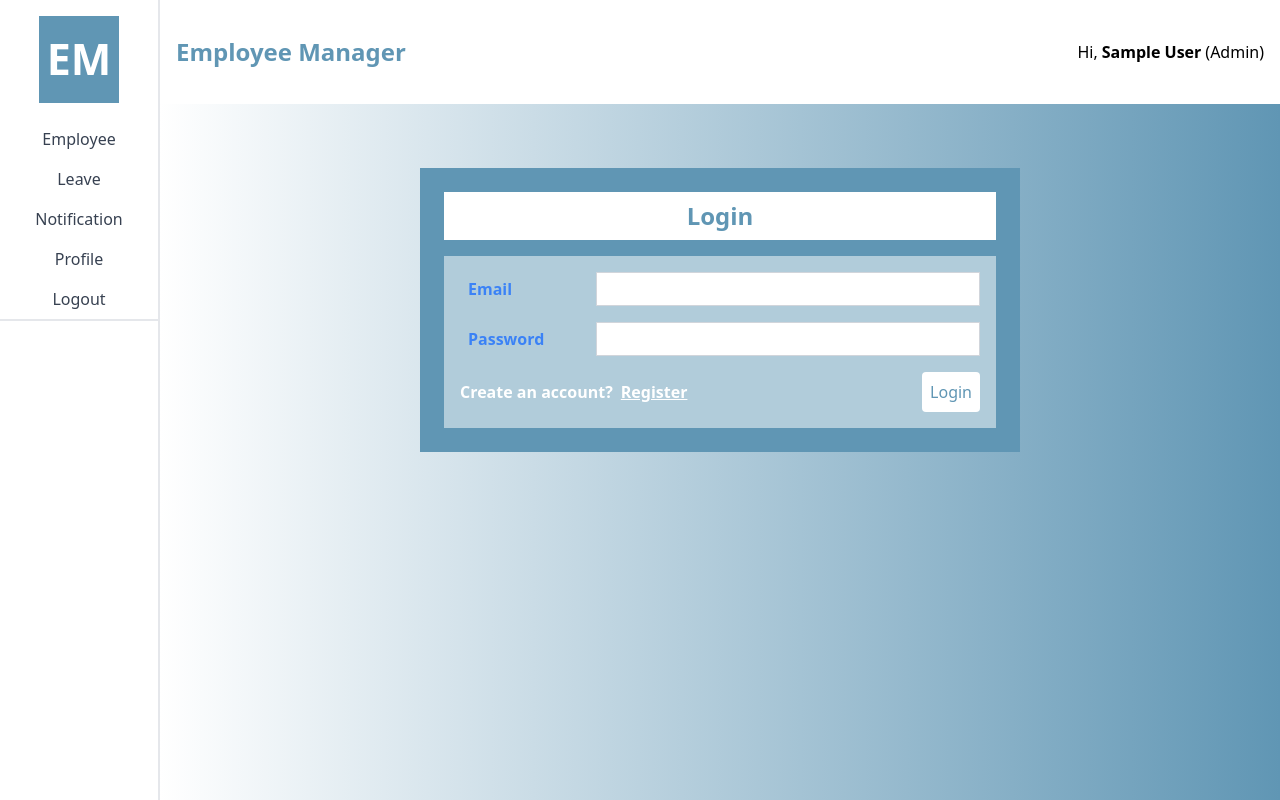
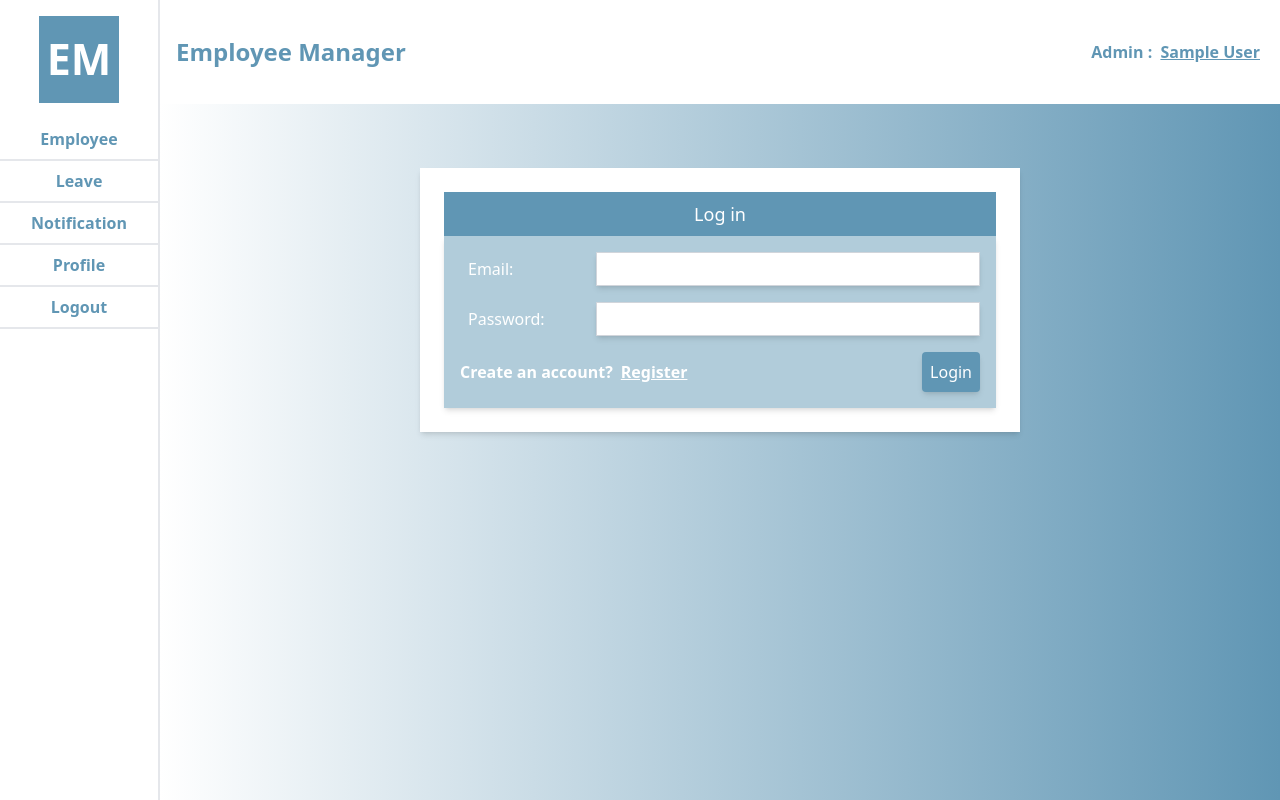
Before and after one commit to alisonwu6/employee-manager, a React (Vite) app in the folder frontend/: page /login in a window 1280 px wide. Built offline with nearby package versions, Linux system fonts and the light colour scheme; sample sign-in values are in the browser's storage.

Commit message:
Fix colour and style

```diff
--- a/frontend/src/components/employee/adminTable.jsx
+++ b/frontend/src/components/employee/adminTable.jsx
@@ -47,7 +47,7 @@ const AdminEmployeeTable = () => {
                             Employee Record
                         </h2>
                     </div>
-                    <button onClick={handleAdd} className="text-sm bg-sky-800 text-white px-4 py-1 rounded hover:bg-blue-100 hover:text-primary absolute right-10 top-1/2 transform -translate-y-1/2"><span>Add</span></button>
+                    <button onClick={handleAdd} className="text-sm bg-sky-800 text-white px-4 py-1 rounded hover:bg-blue-100 hover:text-primary absolute right-6 top-1/2 transform -translate-y-1/2"><span>Add</span></button>
                 </div>
 
                 <table className="w-full bg-white border-collapse">
@@ -88,6 +88,8 @@ const AdminEmployeeTable = () => {
                                 <td className="py-4 whitespace-nowrap border"></td>
                                 <td className="py-4 whitespace-nowrap border"></td>
                                 <td className="py-4 whitespace-nowrap border"></td>
+                                <td className="py-4 whitespace-nowrap border"></td>
+                                <td className="py-4 whitespace-nowrap border"></td>
                             </tr>
                         ))}
                     </tbody>
--- a/frontend/src/components/employee/userTable.jsx
+++ b/frontend/src/components/employee/userTable.jsx
@@ -63,6 +63,7 @@ const UserEmployeeTable = () => {
                                 <td className="py-4 whitespace-nowrap border"></td>
                                 <td className="py-4 whitespace-nowrap border"></td>
                                 <td className="py-4 whitespace-nowrap border"></td>
+                                <td className="py-4 whitespace-nowrap border"></td>
                             </tr>
                         ))}
                     </tbody>
--- a/frontend/src/components/layout.jsx
+++ b/frontend/src/components/layout.jsx
@@ -20,8 +20,8 @@ const Layout = () => {
   const linkClass = (path) =>
     `block p-2 ${
       location.pathname.startsWith(path)
-        ? "bg-primary text-white"
-        : "text-gray-700 hover:bg-primary hover:text-white"
+        ? "bg-primary text-white font-bold"
+        : "text-primary font-bold hover:bg-primary hover:text-white hover:font-bold"
     }`;
 
   const handleLogout = () => {
@@ -42,31 +42,31 @@ const Layout = () => {
           <nav className="mt-4 text-center">
             <Link
               to="/employee"
-              className={linkClass("/employee")}
+              className={`${linkClass("/employee")} border-b-2`}
             >
               Employee
             </Link>
             <Link
               to="/leaves"
-              className={linkClass("/leaves")}
+              className={`${linkClass("/leaves")} border-b-2`}
             >
               Leave
             </Link>
             <Link
               to="/notifications"
-              className={linkClass("/notifications")}
+              className={`${linkClass("/notifications")} border-b-2`}
             >
               Notification
             </Link>
             <Link
               to="/profile"
-              className={linkClass("/profile")}
+              className={`${linkClass("/profile")} border-b-2`}
             >
               Profile
             </Link>
             <button
               onClick={handleLogout}
-              className="block p-2 text-gray-700 hover:text-white hover:bg-primary border-b-2 w-full"
+              className="block p-2 text-primary hover:text-white hover:bg-primary border-b-2 w-full hover:font-bold font-bold"
             >
               Logout
             </button>
@@ -82,9 +82,8 @@ const Layout = () => {
           <h1 className="text-primary text-2xl font-bold">Employee Manager</h1>
           {user && (
             <div>
-              <span>Hi,</span>
-              <span className="font-bold px-1">{user?.name}</span>
-              <span>({user?.isAdmin ? "Admin" : "Employee"})</span>
+              <span className="text-primary font-bold">{user?.isAdmin ? "Admin" : "Employee"} : </span>
+              <Link to="/Profile" className="font-bold px-1 text-primary underline cursor-pointer">{user?.name}</Link>
             </div>
           )}
         </header>
--- a/frontend/src/pages/Login.jsx
+++ b/frontend/src/pages/Login.jsx
@@ -23,34 +23,34 @@ const Login = () => {
   }
 
   return (
-    <div className="bg-primary w-[600px] p-6 mx-auto mt-10">
-      <h1 className="text-2xl font-bold mb-4 text-center bg-white py-2 text-primary">
-        Login
+    <div className="bg-white w-[600px] p-6 mx-auto mt-10 shadow-md">
+      <h1 className="text-2xl text-lg font-medium text-center bg-primary py-2 text-white">
+        Log in
       </h1>
       <form
         onSubmit={handleSubmit}
-        className="bg-primary-light space-y-4 p-4"
+        className="bg-primary-light space-y-4 p-4 shadow-md"
       >
         <div className="flex items-center justify-between">
-          <label className="pl-2 text-blue-500 font-bold">Email</label>
+          <label className="pl-2 text-white text-medium font-medium">Email:</label>
           <input
             type="email"
             value={formData.email}
             onChange={(e) =>
               setFormData({ ...formData, email: e.target.value })
             }
-            className="border border-gray-300 px-2 py-1 w-96"
+            className="border border-gray-300 px-2 py-1 w-96 shadow-md"
           />
         </div>
         <div className="flex items-center justify-between">
-          <label className="pl-2 text-blue-500 font-bold">Password</label>
+          <label className="pl-2 text-white text-medium font-medium">Password:</label>
           <input
             type="password"
             value={formData.password}
             onChange={(e) =>
               setFormData({ ...formData, password: e.target.value })
             }
-            className="border border-gray-300 px-2 py-1 w-96"
+            className="border border-gray-300 px-2 py-1 w-96 shadow-md"
           />
         </div>
         <div className="flex justify-between items-center">
@@ -63,7 +63,7 @@ const Login = () => {
               Register
             </Link>
           </div>
-          <button className="bg-white text-primary p-2 rounded">Login</button>
+          <button className="shadow-md bg-primary text-white p-2 rounded text-medium font-medium hover:bg-white hover:text-primary cursor pointer">Login</button>
         </div>
       </form>
     </div>
--- a/frontend/src/pages/Profile.jsx
+++ b/frontend/src/pages/Profile.jsx
@@ -60,17 +60,17 @@ function Profile() {
     <div className="bg-white p-6 shadow-lg">
       <div className="grid grid-cols-[6fr_4fr] gap-4">
         <div className="">
-          <h1 className="text-2xl font-bold text-center bg-primary py-2 text-white">
+          <h1 className="text-lg font-medium text-center bg-primary py-2 text-white">
             Profile
           </h1>
-          <div className="bg-blue-100 p-4">
+          <div className="bg-[#E5F5FE] p-4">
             <form
               onSubmit={handleSubmit}
               className="bg-white space-y-4 p-4"
             >
               <div className="flex items-center justify-between">
-                <label className="min-w-[120px] pl-2 text-blue-500 font-bold">
-                  Name
+                <label className="min-w-[120px] pl-2 text-primary text-md font-bold">
+                  Name:
                 </label>
                 <input
                   type="text"
@@ -80,8 +80,8 @@ function Profile() {
                 />
               </div>
               <div className="flex items-center justify-between">
-                <label className="min-w-[120px] pl-2 text-blue-500 font-bold">
-                  Gender
+                <label className="min-w-[120px] pl-2 text-primary text-md font-bold">
+                  Gender:
                 </label>
                 <select
                   value={formData.gender}
@@ -97,8 +97,8 @@ function Profile() {
                 </select>
               </div>
               <div className="flex items-center justify-between">
-                <label className="min-w-[120px] pl-2 text-blue-500 font-bold">
-                  Phone
+                <label className="min-w-[120px] pl-2 text-primary text-md font-bold">
+                  Phone:
                 </label>
                 <input
                   type="text"
@@ -110,8 +110,8 @@ function Profile() {
                 />
               </div>
               <div className="flex items-center justify-between">
-                <label className="min-w-[120px] pl-2 text-blue-500 font-bold">
-                  Address
+                <label className="min-w-[120px] pl-2 text-primary text-md font-bold">
+                  Address:
                 </label>
                 <input
                   type="text"
@@ -123,8 +123,8 @@ function Profile() {
                 />
               </div>
               <div className="flex items-center justify-between">
-                <label className="min-w-[120px] pl-2 text-blue-500 font-bold">
-                  Email
+                <label className="min-w-[120px] pl-2 text-primary text-md font-bold">
+                  Email:
                 </label>
                 <input
                   type="text"
@@ -134,8 +134,8 @@ function Profile() {
                 />
               </div>
               <div className="flex items-center justify-between">
-                <label className="min-w-[120px] pl-2 text-blue-500 font-bold">
-                  Salary
+                <label className="min-w-[120px] pl-2 text-primary text-md font-bold">
+                  Salary:
                 </label>
                 <input
                   type="text"
@@ -145,8 +145,8 @@ function Profile() {
                 />
               </div>
               <div className="flex items-center justify-between">
-                <label className="min-w-[120px] pl-2 text-blue-500 font-bold">
-                  Position
+                <label className="min-w-[120px] pl-2 text-primary text-md font-bold">
+                  Position:
                 </label>
                 <input
                   type="text"
@@ -156,8 +156,8 @@ function Profile() {
                 />
               </div>
               <div className="flex items-center justify-between">
-                <label className="min-w-[120px] pl-2 text-blue-500 font-bold">
-                  Department
+                <label className="min-w-[120px] pl-2 text-primary text-md font-bold">
+                  Department:
                 </label>
                 <input
                   type="text"
@@ -167,7 +167,7 @@ function Profile() {
                 />
               </div>
               <div className="flex justify-end">
-                <button className="text-sm bg-primary hover:bg-blue-100 hover:text-primary text-white font-bold py-2 px-4 rounded focus:outline-none focus:shadow-outline">
+                <button className="text-md bg-primary hover:bg-blue-100 hover:text-primary text-white font-bold py-2 px-4 rounded focus:outline-none focus:shadow-outline">
                   Save
                 </button>
               </div>
@@ -175,7 +175,7 @@ function Profile() {
           </div>
         </div>
         <div className=" bg-primary p-6">
-          <div className="bg-gray-100 p-6 h-full flex justify-center items-center">
+          <div className="bg-[#E5F5FE] p-6 h-full flex justify-center items-center">
             <img
               src={avatar}
               alt="Avatar"
--- a/frontend/src/pages/Register.jsx
+++ b/frontend/src/pages/Register.jsx
@@ -53,38 +53,38 @@ const Register = () => {
   };
 
   return (
-    <div className="bg-primary w-[600px] p-6 mx-auto mt-10">
-      <h1 className="text-2xl font-bold mb-4 text-center bg-white py-2 text-primary">
+    <div className="bg-primary w-[600px] p-6 mx-auto mt-10 shadow-md">
+      <h1 className="text-lg font-medium text-center bg-white py-2 text-primary">
         Register
       </h1>
       <form
         onSubmit={handleSubmit}
-        className="bg-primary-light space-y-4 p-4"
+        className="bg-primary-light space-y-4 p-4 shadow-md"
       >
         <div className="flex items-center justify-between">
-          <label className="pl-2 text-blue-500 font-bold">Email</label>
+          <label className="pl-2 text-medium font-medium text-white">Email:</label>
           <input
             type="email"
             value={registerInfo.email}
-            className="border border-gray-300 px-2 py-1 w-96 bg-gray-200 text-gray-400 cursor-not-allowed"
+            className="border border-gray-300 px-2 py-1 w-96 bg-gray-200 text-gray-400 cursor-not-allowed shadow-md"
             disabled
           />
         </div>
         <div className="flex items-center justify-between">
-          <label className="pl-2 text-blue-500 font-bold">Password</label>
+          <label className="pl-2 text-medium font-medium text-white">Password:</label>
           <input
             type="password"
             value={formData.password}
             onChange={(e) =>
               setFormData({ ...formData, password: e.target.value })
             }
-            className="border border-gray-300 px-2 py-1 w-96"
+            className="border border-gray-300 px-2 py-1 w-96 shadow-md"
           />
         </div>
         <div className="flex justify-end">
           <button
             type="submit"
-            className="bg-white text-primary p-2 rounded"
+            className="shadow-md bg-white text-primary text-medium font-medium p-2 rounded cursor pointer hover:bg-primary hover:text-white"
           >
             Register
           </button>
```
Also changed, not shown: frontend/src/pages/Leave.jsx (+8 -8 lines), frontend/src/pages/Notification.jsx (+4 -4 lines), 1 other file (tests, documents, lock files or other folders).
